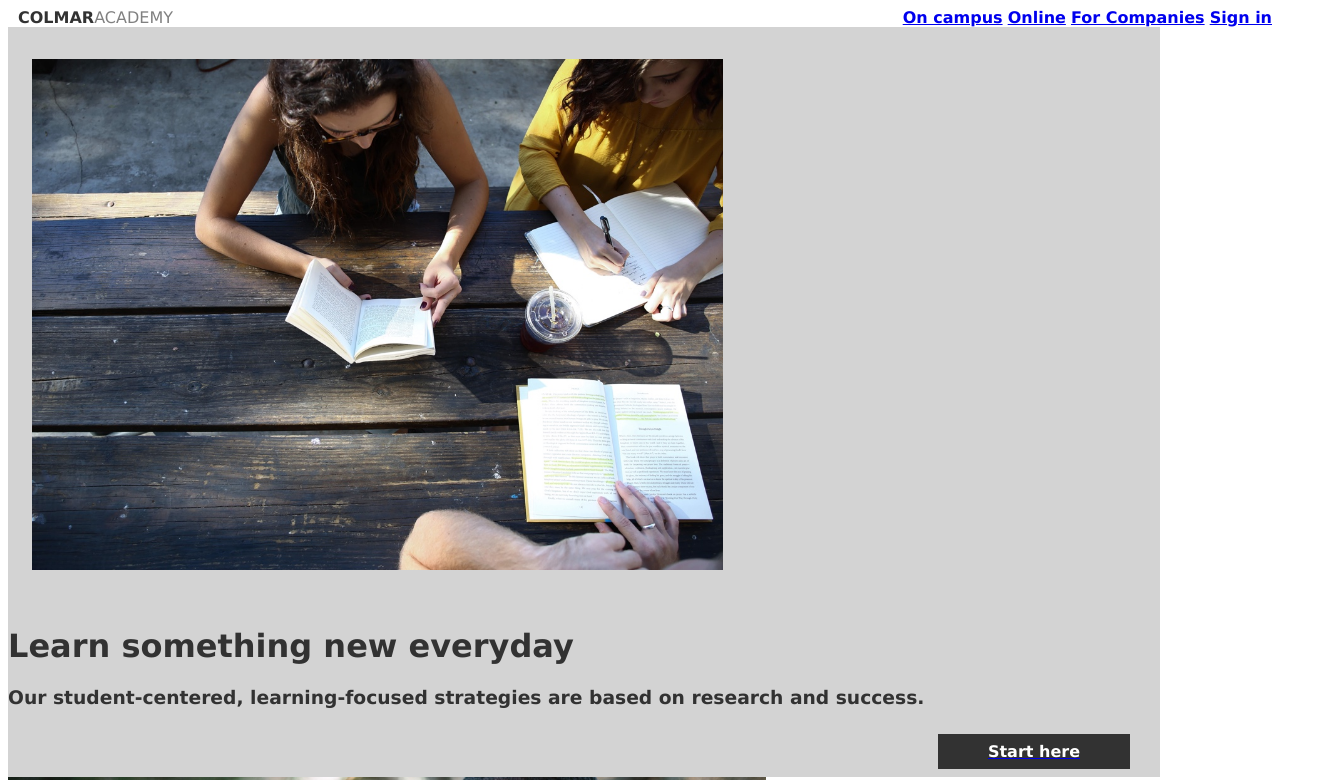
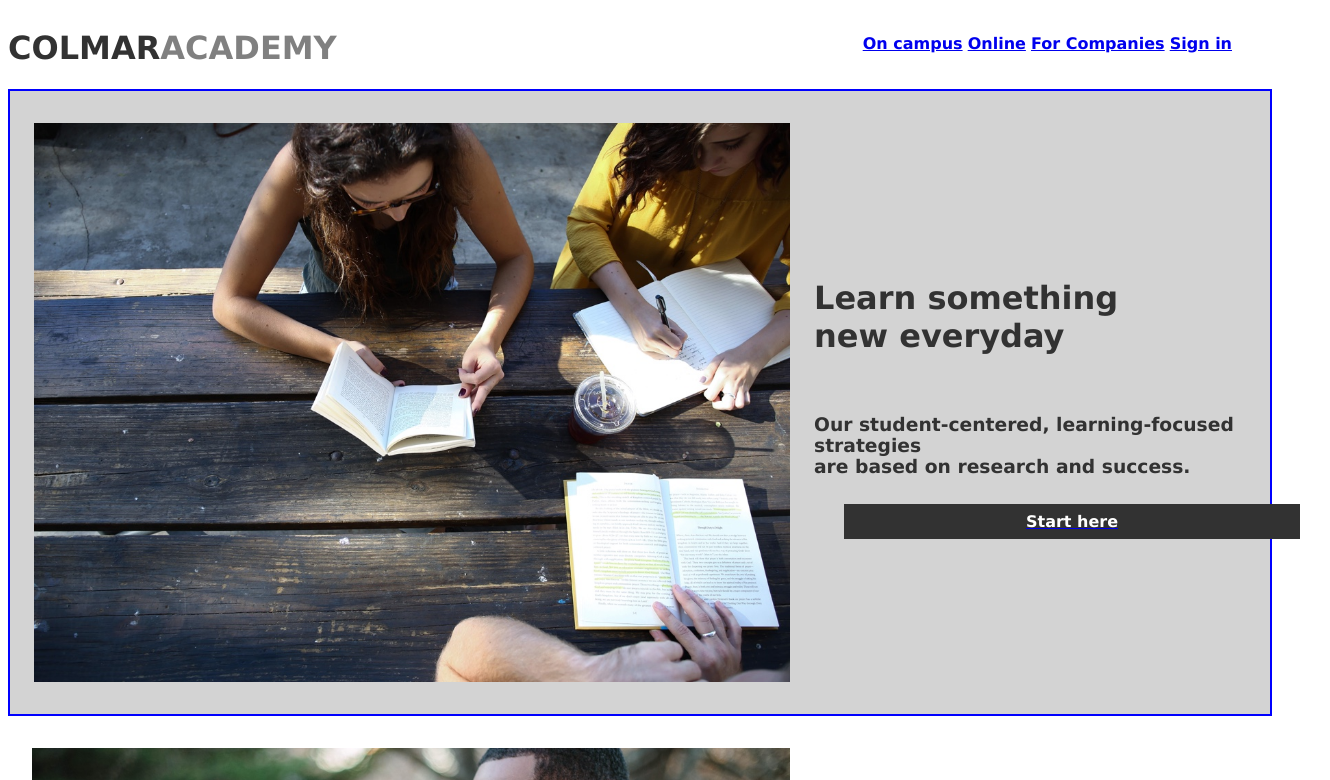
Before and after one commit to afronframble/afronframble.github.io, a plain HTML site: page index.html in a window 1280 px wide. Shown: the top 780 px of the page, 1330 px wide, since content can reach past the window. Drawn offline with Linux system fonts and the light colour scheme.

Commit message:
First section flexbox

```diff
--- a/index.html
+++ b/index.html
@@ -4,25 +4,27 @@
         <title>Colmar Academy</title>
         <link rel="stylesheet" type="text/css" href="resources/css/style.css">
     </head>
-    <header>
-        <ul style="list-style-type: none;"></ul>
-          <li><h1 class="header"><strong><span>Colmar</span></strong><span style="color: gray">Academy</span></h1></li>
+    <header class="header">
+        <ul style="list-style-type: none;">
+          <li><h1><strong><span>Colmar</span></strong><span style="color: gray">Academy</span></h1></li>
           <div class="navigate">
             <li><a href=#oncampus>On campus</a></li>
             <li><a href=#online>Online</a></li>
             <li><a href=#online>For Companies</a></li>
             <li><a name="starthere"><a href=#signin>Sign in</a></a></li>
           </div>
-      </ul>
+        </ul>
     </header>
     <body>
-        <div class="banner">
-            <div class="oncampus">
+        <div class="oncampus">
+            <div class="campusimg">
                 <img src="resources/images/banner.jpg" class="imglarge">
-                <a name="signin"><h1>Learn something new everyday</h1></a>
-                <h3>Our student-centered, learning-focused strategies are based on research and success.</h3>
-                <div class="start-button">
-                    <a href=#starthere><h4>Start here</h4></a>
+                <div class="campustext">
+                    <a name="signin"><h1>Learn something</br>new everyday</h1></a></br>
+                    <h3>Our student-centered, learning-focused strategies</br>are based on research and success.</h3>
+                    <div class="start-button">
+                        <a href=#starthere><h4>Start here</h4></a>
+                    </div>
                 </div>
             </div>
         </div>
--- a/resources/css/style.css
+++ b/resources/css/style.css
@@ -19,12 +19,8 @@ h4 {
 }
 
 .header {
-    text-transform: uppercase;
     font-family: Verdana, sans-serif;
-    font-size: 1rem;
     font-weight: normal;
-    padding: 10px;
-    text-align: left;
     display: inline;
 }
 
@@ -35,11 +31,19 @@ ul {
     overflow: hidden;
 }
 
+li h1 {
+    text-transform: uppercase;
+    margin-left: 24px;
+    left: 24px;
+}
+
 li {
     color: rgb(50, 50, 50);
     font-weight: bold;
+    font-size: 1rem;
     display: inline;
-    font-size: 1rem;
+    position: relative;
+    right: 24px;
 }
 
 footer {
@@ -48,41 +52,44 @@ footer {
 }
 
 .navigate {
+    font-size: 16px;
     float: right;
-    font-size: 16px;
-}
-
-.banner {
-    margin: 0;
-}
-
-.banner img {
-    padding: 32px 24px;
+    position: absolute;
+    right: 24px;
+    top: 34px;
 }
 
 .oncampus {
     color: rgb(50, 50, 50);
     background-color: lightgray;
-    display: inline-block;
+    display: flex;
 }
 
 .start-button {
+    width: 100%;
     padding: 8px 30px;
-    float: right;
+    text-align: center;
 }
 
 .imglarge {
     width: 60%;
-}
-
-.imglarge {
-    width: 60%;
+    padding: 32px 24px;
 }
 
 .imgmedium {
     height: auto;
 }
 
+.campusimg {
+    display: flex;
+    border: solid 2px blue;
+}
+
+.campustext {
+    margin: auto;
+    display: block;
+}
+
 #campus {
     color: rgb(50, 50, 50);
 }
```
